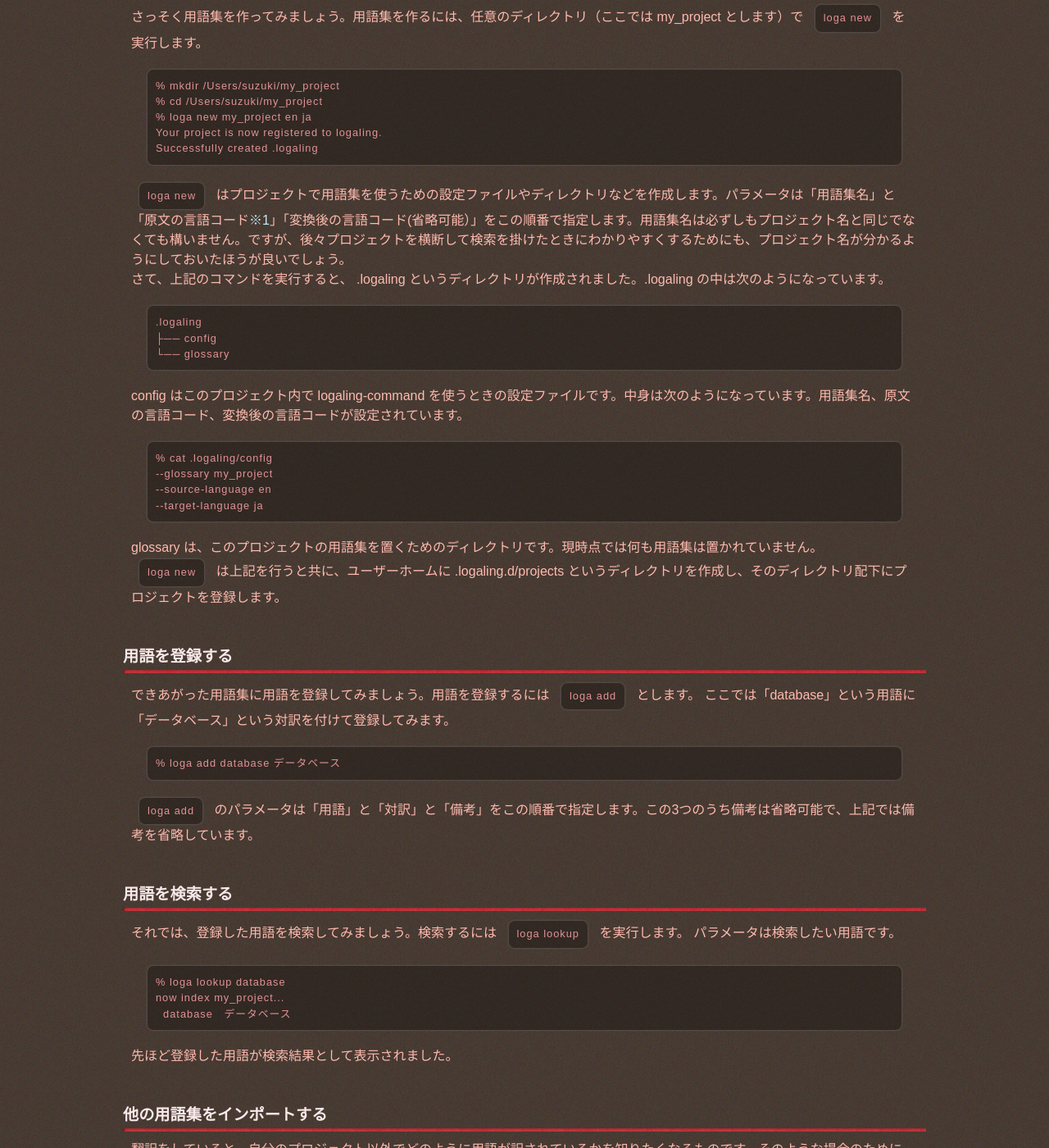
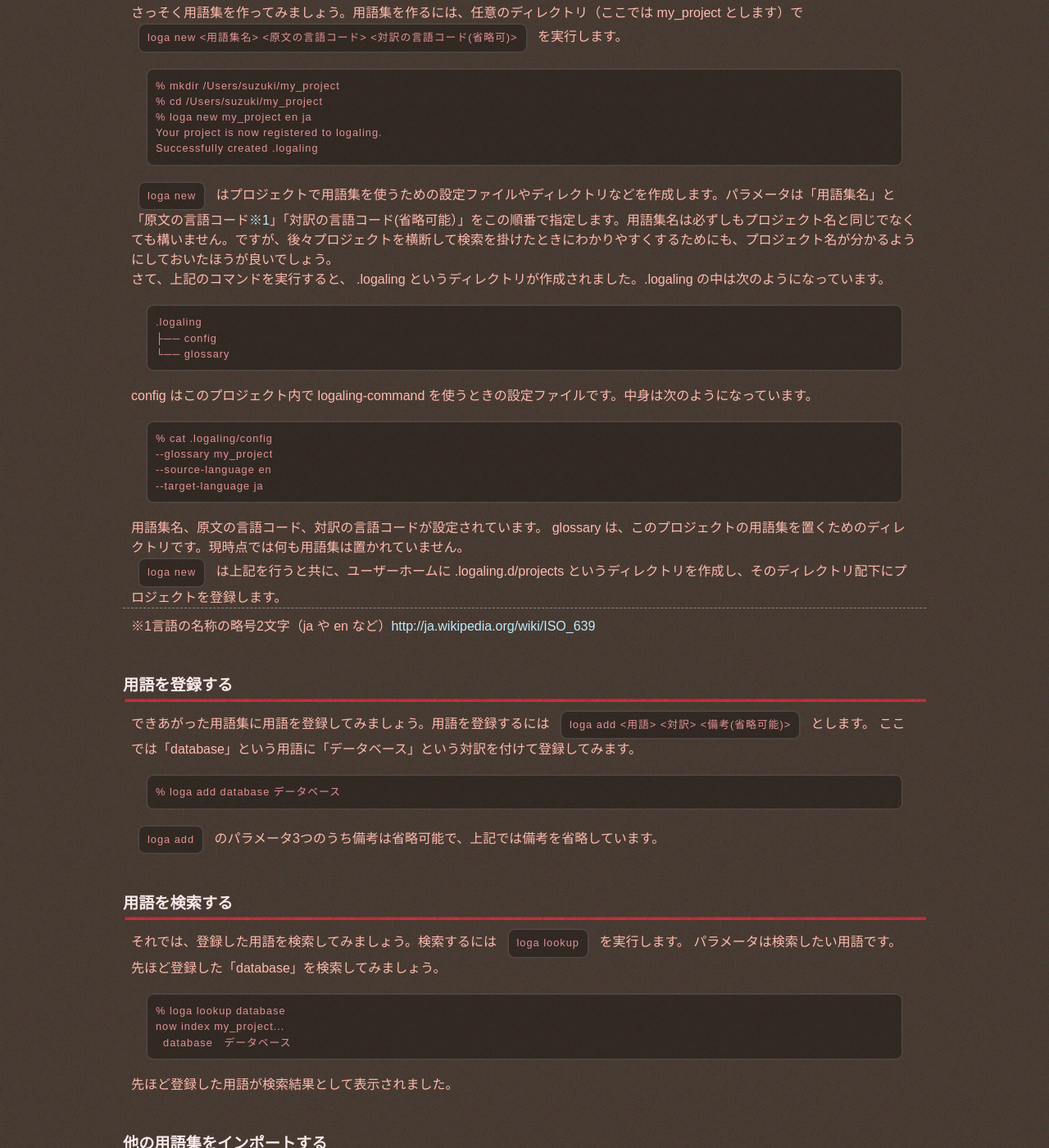
Before and after one commit to logaling/logaling.github.com, a Jekyll site: the page built from tutorial.md, in a window 1280 px wide and 1400 px high, scrolled down 1128 px. Shown: the whole window at 82% size. Built offline with Jekyll 4.4.1, drawn with Linux system fonts in a browser that asks for light colours; some web fonts are replaced; Markdown is read by kramdown in place of the engine named in the settings; some of the changed text lies outside the part shown.

Commit message:
fix some sentence

```diff
--- a/tutorial.md
+++ b/tutorial.md
@@ -43,7 +43,7 @@ logaling-command は RubyGems でインストールできます。
 
 
 ### 用語集を作る
-さっそく用語集を作ってみましょう。用語集を作るには、任意のディレクトリ（ここでは my_project とします）で `loga new` を実行します。
+さっそく用語集を作ってみましょう。用語集を作るには、任意のディレクトリ（ここでは my_project とします）で `loga new <用語集名> <原文の言語コード> <対訳の言語コード(省略可)>` を実行します。
 
 	% mkdir /Users/suzuki/my_project
 	% cd /Users/suzuki/my_project
@@ -51,7 +51,7 @@ logaling-command は RubyGems でインストールできます。
 	Your project is now registered to logaling.
 	Successfully created .logaling
 
-`loga new` はプロジェクトで用語集を使うための設定ファイルやディレクトリなどを作成します。パラメータは「用語集名」と「原文の言語コード[※1](#kome1)」「変換後の言語コード(省略可能）」をこの順番で指定します。用語集名は必ずしもプロジェクト名と同じでなくても構いません。ですが、後々プロジェクトを横断して検索を掛けたときにわかりやすくするためにも、プロジェクト名が分かるようにしておいたほうが良いでしょう。
+`loga new` はプロジェクトで用語集を使うための設定ファイルやディレクトリなどを作成します。パラメータは「用語集名」と「原文の言語コード[※1](#kome1)」「対訳の言語コード(省略可能）」をこの順番で指定します。用語集名は必ずしもプロジェクト名と同じでなくても構いません。ですが、後々プロジェクトを横断して検索を掛けたときにわかりやすくするためにも、プロジェクト名が分かるようにしておいたほうが良いでしょう。
 
 さて、上記のコマンドを実行すると、 .logaling というディレクトリが作成されました。.logaling の中は次のようになっています。
 
@@ -59,30 +59,35 @@ logaling-command は RubyGems でインストールできます。
 	├── config
 	└── glossary
 
-config はこのプロジェクト内で logaling-command を使うときの設定ファイルです。中身は次のようになっています。用語集名、原文の言語コード、変換後の言語コードが設定されています。
+config はこのプロジェクト内で logaling-command を使うときの設定ファイルです。中身は次のようになっています。
 
 	% cat .logaling/config
 	--glossary my_project
 	--source-language en
 	--target-language ja
 
+用語集名、原文の言語コード、対訳の言語コードが設定されています。
 glossary は、このプロジェクトの用語集を置くためのディレクトリです。現時点では何も用語集は置かれていません。
 
 `loga new` は上記を行うと共に、ユーザーホームに .logaling.d/projects というディレクトリを作成し、そのディレクトリ配下にプロジェクトを登録します。
 
+------
+<a id="kome1">※1言語の名称の略号2文字（ja や en など）<http://ja.wikipedia.org/wiki/ISO_639></a>
+
 
 ### 用語を登録する
-できあがった用語集に用語を登録してみましょう。用語を登録するには `loga add` とします。
+できあがった用語集に用語を登録してみましょう。用語を登録するには `loga add <用語> <対訳> <備考(省略可能)>` とします。
 ここでは「database」という用語に「データベース」という対訳を付けて登録してみます。
 
 	% loga add database データベース
 
-`loga add` のパラメータは「用語」と「対訳」と「備考」をこの順番で指定します。この3つのうち備考は省略可能で、上記では備考を省略しています。
+`loga add` のパラメータ3つのうち備考は省略可能で、上記では備考を省略しています。
 
 
 ### 用語を検索する
 それでは、登録した用語を検索してみましょう。検索するには `loga lookup` を実行します。
 パラメータは検索したい用語です。
+先ほど登録した「database」を検索してみましょう。
 
 	% loga lookup database
 	now index my_project...
@@ -92,7 +97,7 @@ glossary は、このプロジェクトの用語集を置くためのディレ
 
 
 ### 他の用語集をインポートする
-翻訳をしていると、自分のプロジェクト以外でどのように用語が訳されているかを知りたくなるものです。そのような場合のために、 logaling-command はいくつかの有名プロジェクトの用語集と辞書のインポートをサポートしています。
+翻訳をしていると、自分のプロジェクト以外で用語がどのように訳されているかを知りたくなるものです。そのような場合のために、 logaling-command はいくつかの有名プロジェクトの用語集と辞書のインポートをサポートしています。
 
 まずは、インポート可能な用語集 / 辞書のリストを確認しましょう。コマンドは `loga import --list` です。
 
```
Also changed, not shown: recipe.md (+2 -2 lines).
